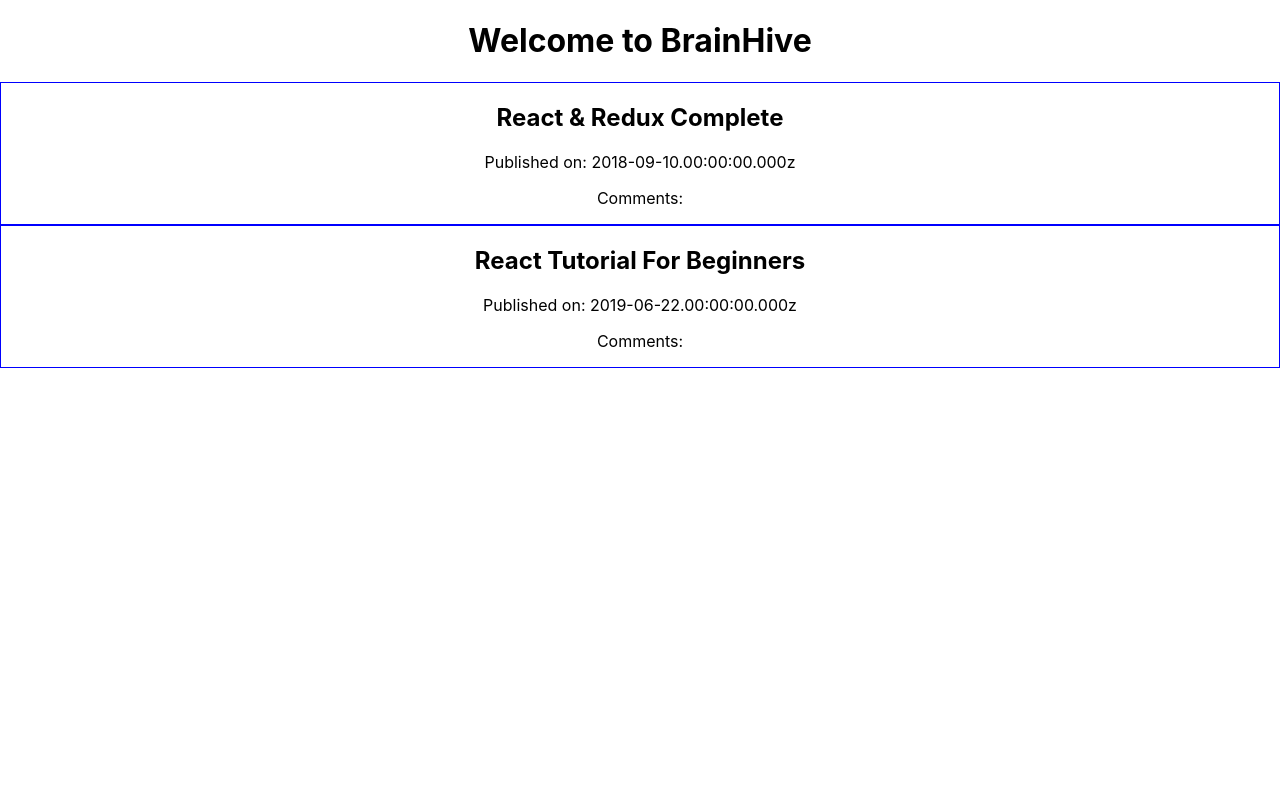
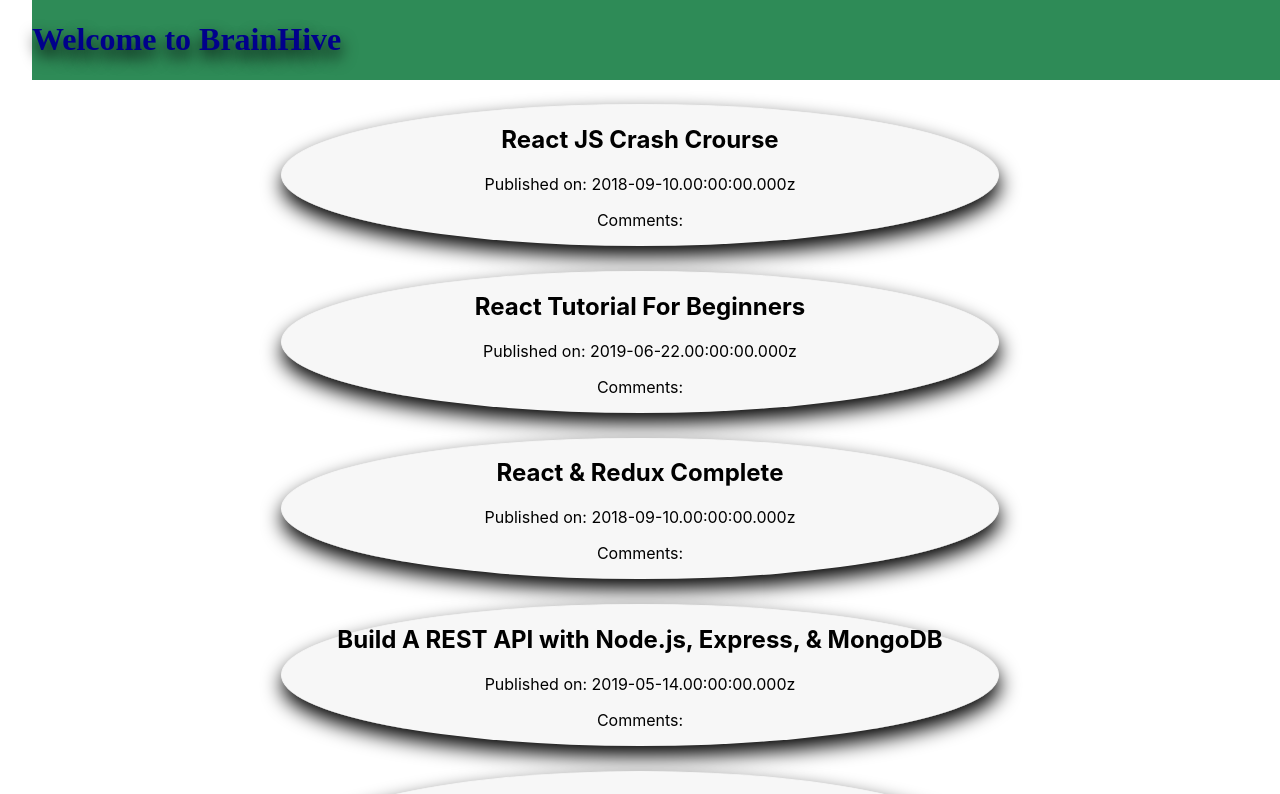
Before and after one commit to hellojaliyah/BrainHive, a React (Create React App) app: page / in a window 1280 px wide. Shown: the top 794 px of the page. Built offline with nearby package versions, Linux system fonts and the light colour scheme.

Commit message:
added css to resource list

```diff
--- a/src/App.css
+++ b/src/App.css
@@ -38,5 +38,36 @@
 }
 
 .box {
-  border: 1px solid blue;
+  border: 1px solid #f6f6f6;
+  border-bottom-width: 0;
+  border-radius: 80%;
+  box-shadow: 1px 10px 20px #000000;
+  margin-bottom: 25px;
+  max-width: 700px;
+  width: 88%;
+  padding: 0 8px;
+  background-color: #f7f7f7;
 }
+
+.resourceList {
+  margin: 0 8%;
+  display: flex;
+  flex-direction: row;
+  flex-wrap: wrap;
+  justify-content: space-around;
+}
+
+.header {
+  display: flex;
+  margin-left: 2rem;
+  margin-bottom: 1.5rem;
+  background-color: seagreen;
+}
+
+.title {
+  font-size: 3ren;
+  font-family: cursive;
+  font-weight: bold;
+  text-shadow: 1px 8px 16px black;
+  color: darkblue;
+}
--- a/src/App.js
+++ b/src/App.js
@@ -22,8 +22,10 @@
   render(){
     return (
       <div className="App">
-        <h1> Welcome to BrainHive</h1>
-          {this.renderPosts()}
+        <div className="header">
+        <h1 className='title'> Welcome to BrainHive</h1>
+        </div>
+        <div className='resourceList'>{this.renderPosts()}</div>
       </div>
     );
   }
--- a/src/mock/resources.js
+++ b/src/mock/resources.js
@@ -1,22 +1,22 @@
 const resources = [
     {
-      posterName: 'Cliff',
-      resourceAuthor: 'NetNinja',
-      authorSkillLevel: 'Advanced',
-      cohort: '0',
-      title: 'React & Redux Complete',
-      categories: ['React', 'Redux'],
-      summary: 'A good resource on building a couple react apps with and without redux',
-      link: 'www.google.com/search?q=NetNinja%20React',
-      resourceType: 'Playlist',
-      datePublished: '2018-09-10.00:00:00.000z',
+      posterName: "Joel",
+      resourceAuthor: "Traversy Media",
+      authorSkillLevel: "Advance",
+      cohort: "8",
+      title: "React JS Crash Crourse",
+      categories: ["React"],
+      summary: "Code along about React on youtube",
+      link: "https://www.youtube.com/watch?v=sBws8MSXN7A",
+      resourceType: "Crash Course",
+      datePublished: "2018-09-10.00:00:00.000z",
       videoLength: null,
-      timeToComplete: 300,
+      timeToComplete: 180,
       rating: 5,
       comments: [
-        {user: 'Joe', text:'Pretty good research'},
-        {user: 'Phen', text: 'The best to learn React with.'}
-      ]
+        { user: "john", text: "Great video with clear instructions" },
+        { user: "Bella", text: "Simple and straight to the point." },
+      ],
     },
     {
       posterName: "John F",
@@ -25,8 +25,10 @@
       cohort: "8",
       title: "React Tutorial For Beginners",
       categories: ["React", "Beginner"],
-      summary: "A beginner's guide to React, React State Management, React Router, and Redux. Include 5 app projects.",
-      link: "https://www.youtube.com/playlist?list=PLDyQo7g0_nsVHmyZZpVJyFn5ojlboVEhE",
+      summary:
+        "A beginner's guide to React, React State Management, React Router, and Redux. Include 5 app projects.",
+      link:
+        "https://www.youtube.com/playlist?list=PLDyQo7g0_nsVHmyZZpVJyFn5ojlboVEhE",
       resourceType: "Playlist",
       datePublished: "2019-06-22.00:00:00.000z",
       videoLength: null,
@@ -35,8 +37,148 @@
       comments: [
         { user: "Tony", text: "That crazy Romanian knows his stuff!" },
         { user: "Sheila", text: "A good intro to React." },
-      ]
-    }
-];
+      ],
+    },
+    {
+      posterName: "Cliff Choiniere",
+      resourceAuthor: "NetNinja",
+      authorSkillLevel: "Advanced",
+      cohort: "0",
+      title: "React & Redux Complete",
+      categories: ["React", "Redux"],
+      summary:
+        "A good resouce on building a couple react apps with and without redux",
+      link: "www.google.com/search?q=NetNinja%20React",
+      resourceType: "Playlist",
+      datePublished: "2018-09-10.00:00:00.000z",
+      videoLength: null,
+      timeToComplete: 300,
+      rating: 5,
+      comments: [
+        { user: "Joe", text: "Pretty good resource" },
+        { user: "Phen", text: "The best to learn React with." },
+      ],
+    },
+    {
+      posterName: "Chang",
+      resourceAuthor: "Web Dev Simplified",
+      authorSkillLevel: "Advanced",
+      cohort: "0",
+      title: "Build A REST API with Node.js, Express, & MongoDB",
+      categories: ["Node.js", "Express", "MongoDB"],
+      summary:
+        "A good resource on building a Rest API with Node.js, Express, & MongoDB",
+      link: "https://www.youtube.com/watch?v=fgTGADljAeg",
+      resourceType: "Video",
+      datePublished: "2019-05-14.00:00:00.000z",
+      videoLength: null,
+      timeToComplete: 30,
+      rating: 5,
+      comments: [
+        { user: "Chang", text: "Quick and easy to learn MEN stack" },
+        { user: "Smith", text: "Great video!" },
+      ],
+    },
+    {
+      posterName: "Phen",
+      resourceAuthor: "Web Simplified",
+      authorSkillLevel: "Advanced",
+      cohort: "0",
+      title: "Build A REST API With Node.js, Express, & MongoDB - Quick",
+      categories: ["Node.js", "Express", "API", "MongoDB"],
+      summary:
+        "A good resource on building a rest API with node.js, express, and mongoDB",
+      link: "https://www.youtube.com/watch?v=fgTGADljAeg",
+      resourceType: "Video",
+      datePublished: "2019-14-10.00:00:00.000z",
+      videoLength: null,
+      timeToComplete: 300,
+      rating: 5,
+      comments: [
+        { user: "Nancy", text: "Quick easy video to learn rest api" },
+        { user: "James", text: "Great video to learn rest API with." },
+      ],
+    },
+    {
+      posterName: "Titus",
+      resourceAuthor: "NetNinja",
+      authorSkillLevel: "Advanced",
+      cohort: "0",
+      title: "MongoDb",
+      categories: ["MongoDB"],
+      summary: "A good resouce on building a couple  apps with MongoDB",
+      link:
+        "https://www.youtube.com/watch?v=9OPP_1eAENg&list=PL4cUxeGkcC9jpvoYriLI0bY8DOgWZfi6u",
+      resourceType: "Video",
+      datePublished: "2018-09-10.00:00:00.000z",
+      videoLength: null,
+      timeToComplete: 60,
+      rating: 5,
+      comments: [
+        { user: "Mike", text: "Pretty good resource" },
+        { user: "Jones", text: "The best to learn React with." },
+      ],
+    },
+    {
+      posterName: "Darius",
+      resourceAuthor: "Tech Sith",
+      authorSkillLevel: "Advanced",
+      cohort: "0",
+      title: "Redux Introduction | How Redux works | Redux fundamentals",
+      categories: ["Redux"],
+      summary:
+        "First Tutorial in a full React + Redux series.  We understand Redux fundamentals like store , dispatch actions and reducer.  Why we use it and how it works with  frameworks like react, angular and ember. ",
+      link:
+        "https://www.youtube.com/watch?v=7Erbf5NXQQw&list=PL7pEw9n3GkoWgIc-Ambc-QZGcTKEei2O3",
+      resourceType: "Playlist",
+      datePublished: "2018-09-10.00:00:00.000z",
+      videoLength: null,
+      timeToComplete: 300,
+      rating: 5,
+      comments: [
+        { user: "Brian", text: "THis is a great series!" },
+        { user: "Kate", text: "Very pithy! 😁" },
+      ],
+    },
+    {
+      posterName: "Holly",
+      resourceAuthor: "Dave Ceddia",
+      authorSkillLevel: "Advanced",
+      cohort: "8",
+      title: "Your Timeline for Learning React",
+      categories: ["React"],
+      summary: "A good resource for learning React",
+      link: "https://daveceddia.com/timeline-for-learning-react/",
+      resourceType: "Article",
+      datePublished: "January 20, 2019",
+      videoLength: null,
+      timeToComplete: null,
+      rating: 10,
+      comments: [
+        { user: "David", text: "Explains everything perfectly!" },
+        { user: "Joel", text: "The best resource to learn React with." },
+      ],
+    },
+    {
+      posterName: "David",
+      resourceAuthor: "Maximilian Schwarzmüller",
+      authorsSkillLevel: "advanced",
+      cohort: "8",
+      title: "React - The Complete Guide (incl Hooks, React Router, Redux)",
+      category: "React",
+      summary:
+        "Dive in and learn React.js from scratch! Learn Reactjs, Hooks, Redux, React Routing, Animations, Next.js and way more!",
+      link: "https://www.udemy.com/course/react-the-complete-guide-incl-redux/",
+      resourceType: "video",
+      datePublished: "02-01-20",
+      videoLength: 2430,
+      timeToComplete: 2430,
+      rating: 5,
+      comments: [
+        { user: "David", comment: "This is awesome" },
+        { user: "Linda", comment: "Great lecture" },
+      ],
+    },
+  ];
 
-export default resources;
+  export default resources;
```
